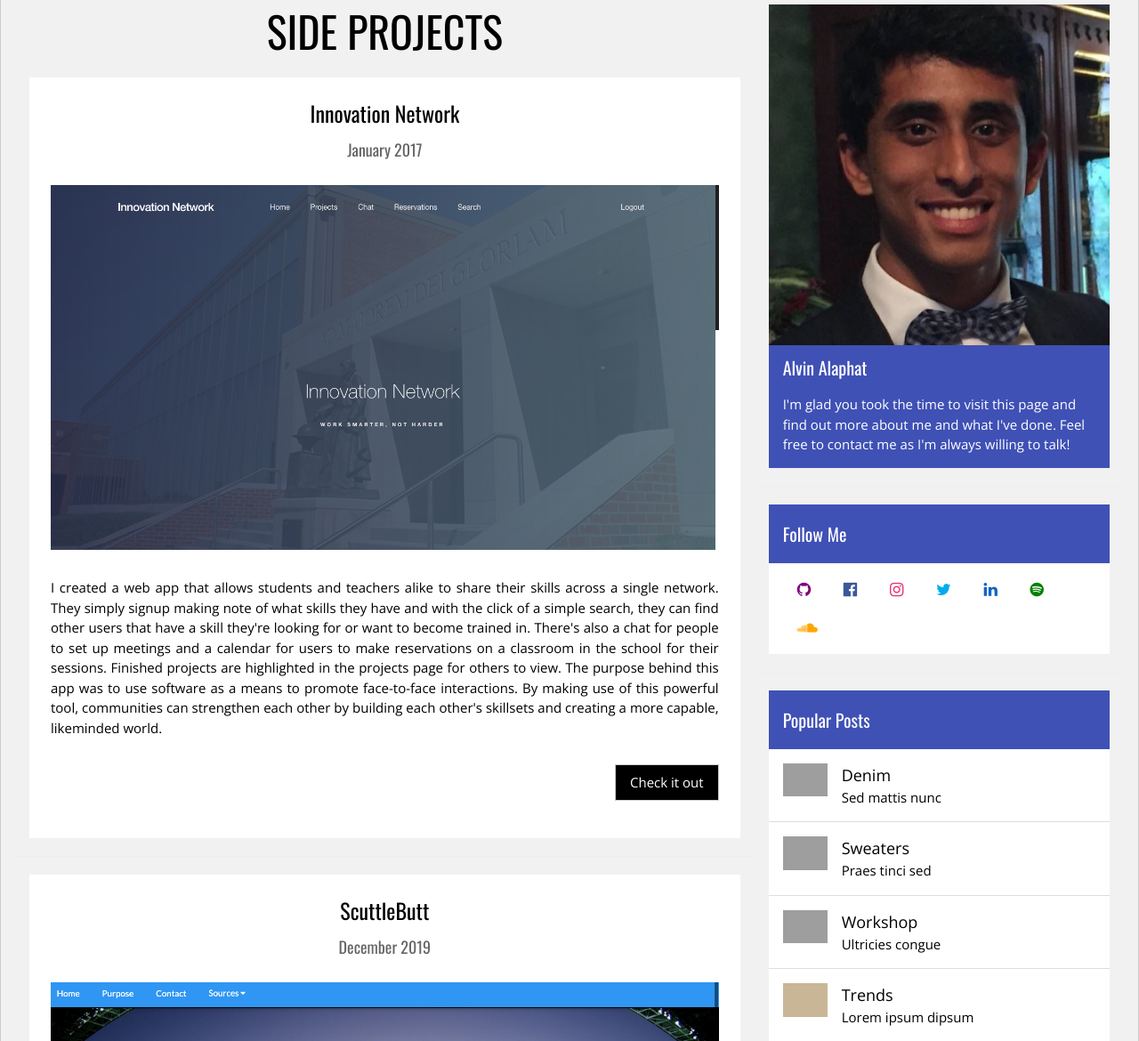
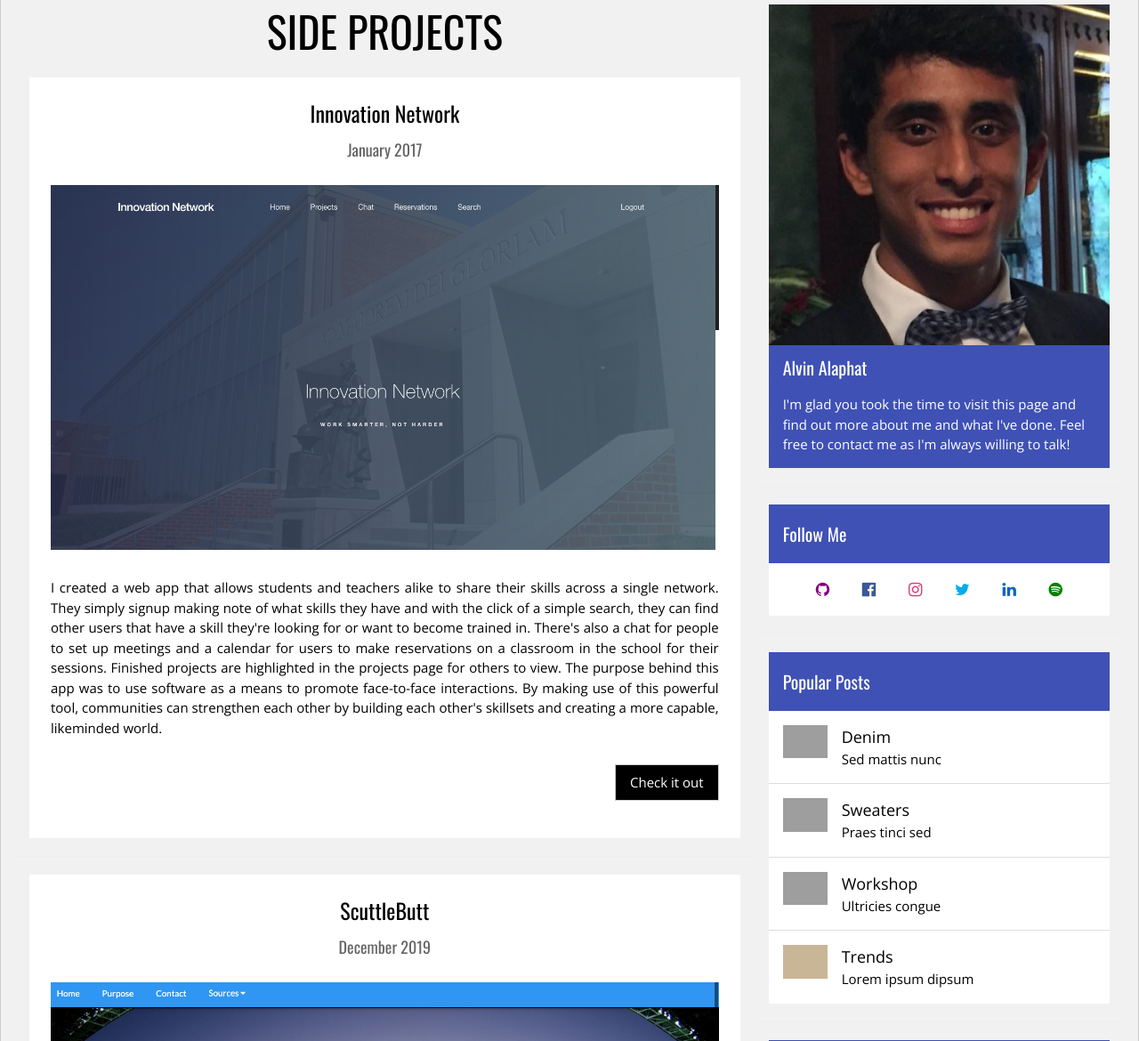
Before and after one commit to alvinalaphat/Azure-Personal-Website, a Flask app: page / in a window 1280 px wide. Shown: the part 909-2079 px from the top of the page at 89% size. Run offline with Flask 2, Linux system fonts and the light colour scheme; grey boxes are pictures that could not be loaded.

Commit message:
Update dashboard.html

```diff
--- a/templates/dashboard.html
+++ b/templates/dashboard.html
@@ -199,7 +199,7 @@ body {
         <div class="w3-container w3-padding w3-indigo">
           <h4>Follow Me</h4>
         </div>
-        <div class="w3-container w3-large w3-padding">
+        <div class="w3-container w3-large w3-padding w3-center">
             <i></i>
             <a href="https://www.github.com/alvinalaphat/" class="w3-bar-item w3-button"><i class="fa fa-github"></i></a>
             <a href="https://www.facebook.com/alvin.alaphat/" class="w3-bar-item w3-button"><i class="fa fa-facebook-official"></i></a>
@@ -207,7 +207,7 @@ body {
             <a href="https://twitter.com/alvinalpha02" class="w3-bar-item w3-button"><i class="fa fa-twitter"></i></a>
             <a href="https://www.linkedin.com/in/alvin-a-6b38b0159/" class="w3-bar-item w3-button"><i class="fa fa-linkedin"></i></a>
             <a href="https://open.spotify.com/user/22zgjfwjceajyeq7h66b4ytfq?si=1N8HsuGyRtmbzoWwrSkECw" class="w3-bar-item w3-button"><i class="fa fa-spotify"></i></a>
-            <a href="https://soundcloud.com/alvin-alaphat-884121419" class="w3-bar-item w3-button"><i class="fa fa-soundcloud"></i></a>
+            <!-- <a href="https://soundcloud.com/alvin-alaphat-884121419" class="w3-bar-item w3-button"><i class="fa fa-soundcloud"></i></a> -->
         </div>
       </div>
       <hr>
```
